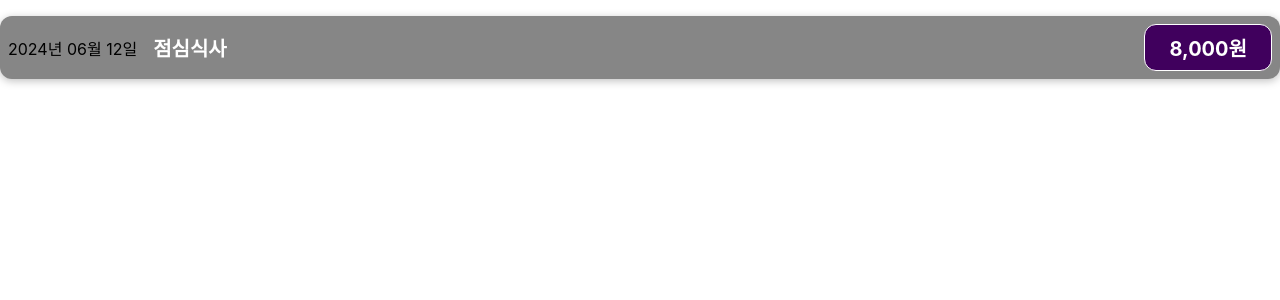
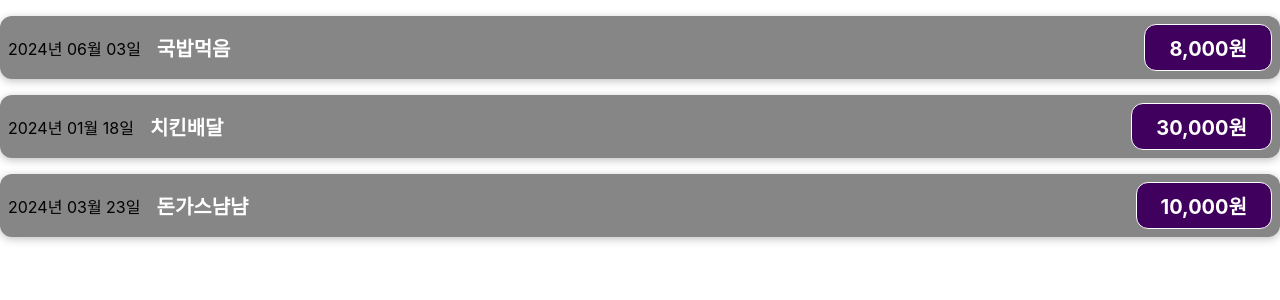
Before and after one commit to yunjeongg/REACT_STUDY20240612, a React (Create React App) app: page / in a window 1280 px wide. Shown: the top 300 px of the page. Built offline with nearby package versions, Linux system fonts and the light colour scheme.

Commit message:
# 04. props 01

```diff
--- a/src/App.js
+++ b/src/App.js
@@ -3,10 +3,17 @@ import './App.css';
 import React from 'react'
 import ExpenseItem from './components/expenses/ExpenseItem';
 
+// Props
+// 컴포넌트 간에 데이터를 전달하는 메커니즘
+// 단방향데이터흐름을 지원하는데 부모 -> 자식 컴포넌트로 전달된다.
+// 속성에 값을 넣어주고, componenet 함수의 파라미터로 받을 수 있다.
+// 속성을 보낼 때 반드시 {} 를 붙여야 하지만 문자열만 생략가능
 const App = () => {
   return (
     <>
-    <ExpenseItem/>
+    <ExpenseItem title="국밥먹음" price={8000} date={new Date(2024, 6, 3)}/>
+    <ExpenseItem title="치킨배달" price={30000} date={new Date(2024, 1, 18)}/>
+    <ExpenseItem title="돈가스냠냠" price={10000} date={new Date(2024, 3, 23)}/>
     </>
   )
 }
--- a/src/components/expenses/ExpenseItem.js
+++ b/src/components/expenses/ExpenseItem.js
@@ -1,12 +1,19 @@
 import React from 'react'
 import './ExpenseItem.css';
 
-const ExpenseItem = () => {
+// Props
+// 파라미터로 받을 때 두 가지 방법이 있다.
+// 1.
+// const ExpenseItem = (aaa) => {
+
+// 2. aaa. 안붙이고싶을 때
+const ExpenseItem = ({date, title, price: exPrice }) => {
+  // console.log('props: ', aaa);
 
   // 변수 선언
-  const expenseDate = new Date(2024, 6, 12);
-  const expenseTitle = '점심식사';
-  const expensePrice = 8000;
+  // const expenseDate = aaa.date;
+  // const expenseTitle = aaa.title;
+  // const expensePrice = aaa.price;
 
   // 함수 선언
 
@@ -15,26 +22,23 @@ const ExpenseItem = () => {
     return text.toString().padStart(2, '0');
   };
 
-  // 날짜 변환하는 함수
   const makeFormattedDate = () => {
 
-    const year = expenseDate.getFullYear();
-    const month = expenseDate.getMonth();
-    const date = expenseDate.getDate();
+    const year = date.getFullYear();
+    const month = date.getMonth();
+    const day = date.getDate();
 
-    return `${year}년 ${make2digit(month)}월 ${make2digit(date)}일`;
+    return `${year}년 ${make2digit(month)}월 ${make2digit(day)}일`;
   };
 
   // 원화 표기법으로 변환
-  const formattedPrice = new Intl.NumberFormat('ko-KR').format(expensePrice);
-
-
+  const formattedPrice = new Intl.NumberFormat('ko-KR').format(exPrice);
 
   return (
     <div className='expense-item'>
       <div>{makeFormattedDate()}</div>
       <div className='expense-item__description'>
-        <h2>{expenseTitle}</h2>
+        <h2>{title}</h2>
         <div className='expense-item__price'>{formattedPrice}원</div>
       </div>
     </div>
```
